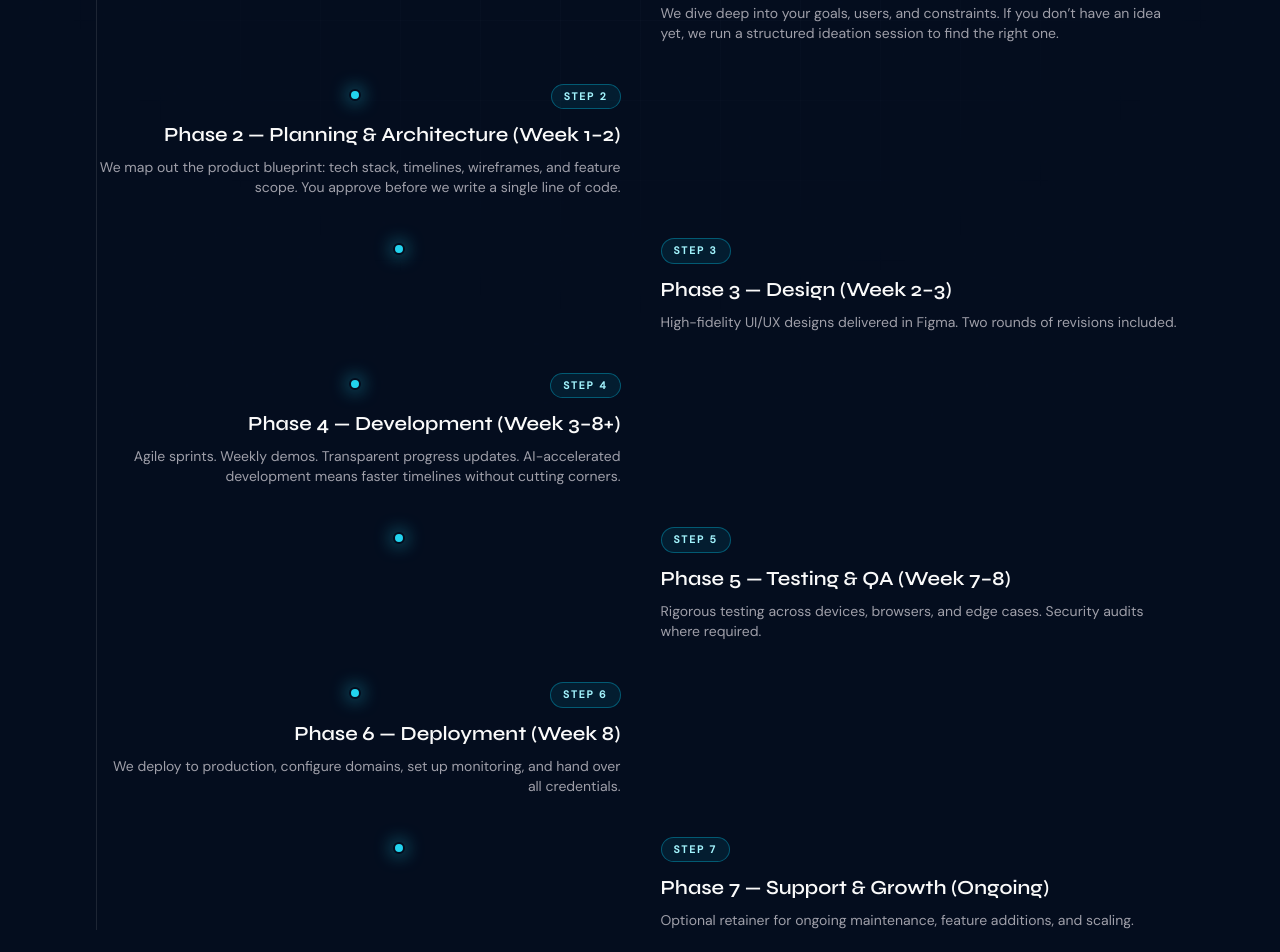
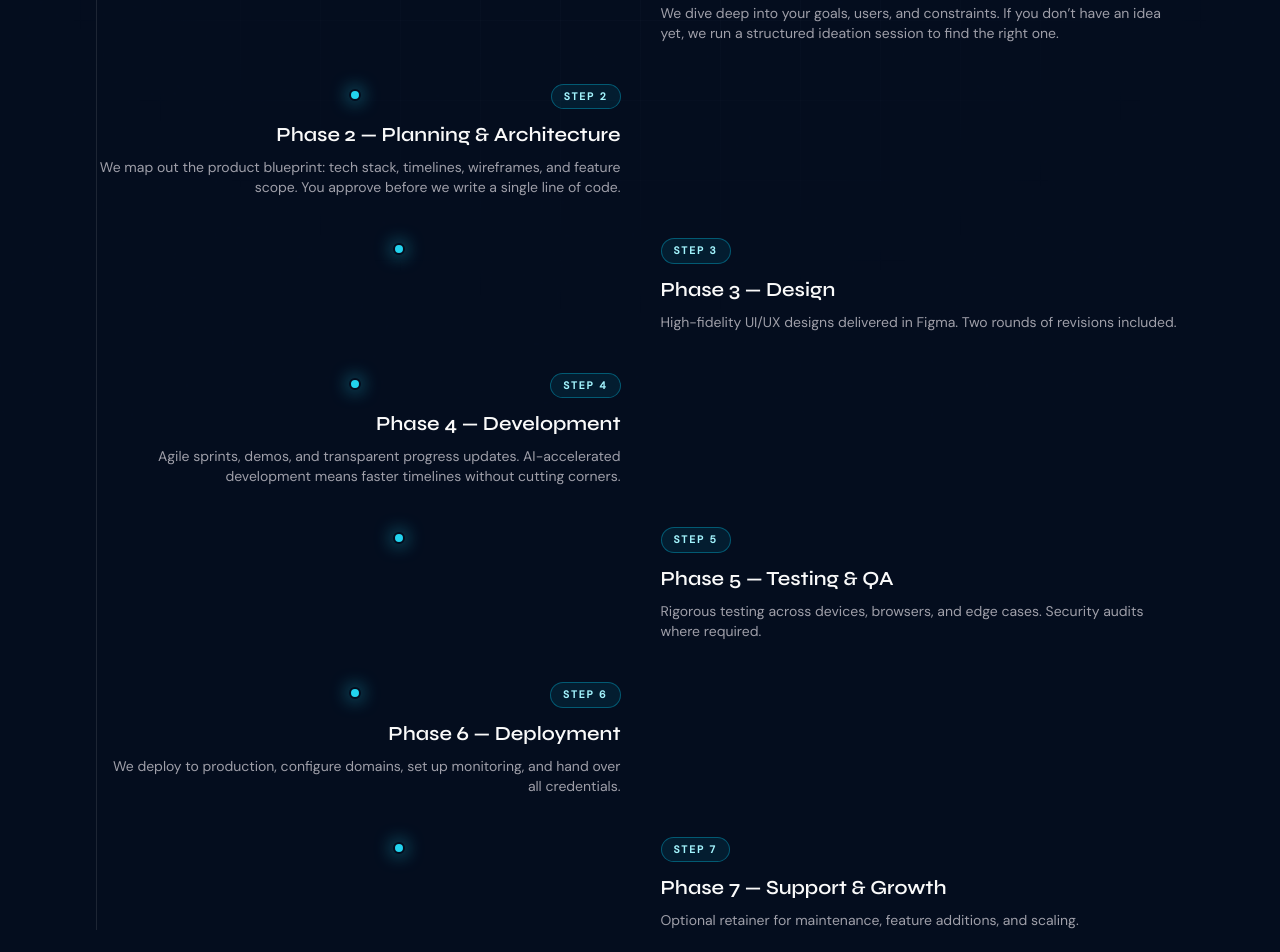
Before and after one commit to aianurion-maker/website, a Next.js app: page /process in a window 1280 px wide. Shown: the part 380-1332 px from the top of the page. Built offline with nearby package versions, Linux system fonts and the light colour scheme.

Commit message:
chore: remove timeline weeks from process phases

```diff
--- a/app/process/page.tsx
+++ b/app/process/page.tsx
@@ -3,32 +3,32 @@ import Link from 'next/link';
 
 const phases = [
   {
-    title: 'Phase 1 — Discovery (Week 1)',
+    title: 'Phase 1 — Discovery',
     body: 'We dive deep into your goals, users, and constraints. If you don’t have an idea yet, we run a structured ideation session to find the right one.',
   },
   {
-    title: 'Phase 2 — Planning & Architecture (Week 1–2)',
+    title: 'Phase 2 — Planning & Architecture',
     body: 'We map out the product blueprint: tech stack, timelines, wireframes, and feature scope. You approve before we write a single line of code.',
   },
   {
-    title: 'Phase 3 — Design (Week 2–3)',
+    title: 'Phase 3 — Design',
     body: 'High-fidelity UI/UX designs delivered in Figma. Two rounds of revisions included.',
   },
   {
-    title: 'Phase 4 — Development (Week 3–8+)',
-    body: 'Agile sprints. Weekly demos. Transparent progress updates. AI-accelerated development means faster timelines without cutting corners.',
+    title: 'Phase 4 — Development',
+    body: 'Agile sprints, demos, and transparent progress updates. AI-accelerated development means faster timelines without cutting corners.',
   },
   {
-    title: 'Phase 5 — Testing & QA (Week 7–8)',
+    title: 'Phase 5 — Testing & QA',
     body: 'Rigorous testing across devices, browsers, and edge cases. Security audits where required.',
   },
   {
-    title: 'Phase 6 — Deployment (Week 8)',
+    title: 'Phase 6 — Deployment',
     body: 'We deploy to production, configure domains, set up monitoring, and hand over all credentials.',
   },
   {
-    title: 'Phase 7 — Support & Growth (Ongoing)',
-    body: 'Optional retainer for ongoing maintenance, feature additions, and scaling.',
+    title: 'Phase 7 — Support & Growth',
+    body: 'Optional retainer for maintenance, feature additions, and scaling.',
   },
 ];
 
```
